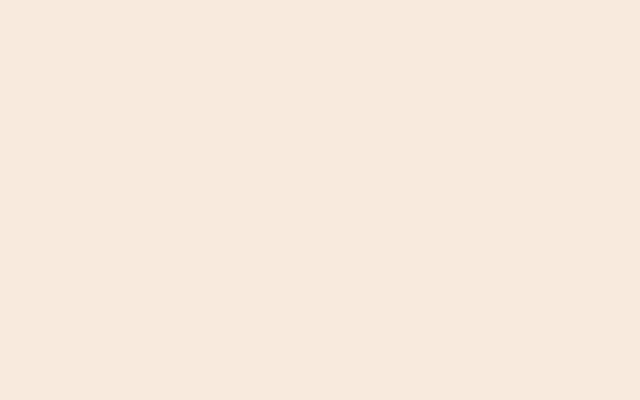
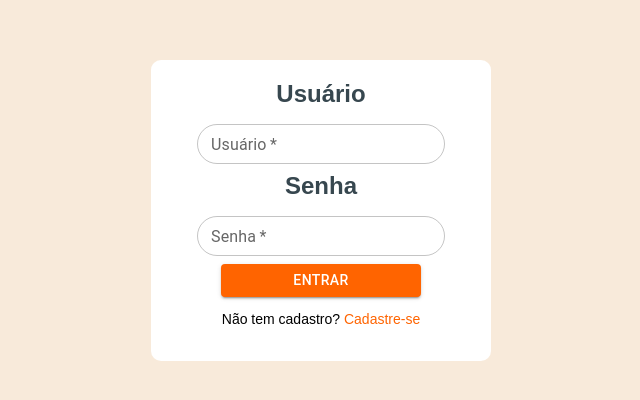
Before and after one commit to wallacesfos/projeto-gestao-de-habitos, a React (Create React App) app: page / in a window 1280 px wide. Shown: the part 190-590 px from the top of the page, without its empty margins (319-959 px from the left). Built offline with nearby package versions, Linux system fonts and the light colour scheme.

Commit message:
feat: Terminado formulario de Login

```diff
--- a/src/App.js
+++ b/src/App.js
@@ -1,9 +1,11 @@
+import SignIn from "./Components/Singnin/index.js";
 import { GlobalStyle } from "./Utils/globalStyle.js";
 
 function App() {
   return (
     <div className="App">
       <GlobalStyle />
+      <SignIn />
     </div>
   );
 }
--- /dev/null
+++ b/src/Components/Singnin/index.js
@@ -0,0 +1,80 @@
+import {TextField, Button} from "@material-ui/core"
+import { useForm } from 'react-hook-form';
+import {yupResolver } from "@hookform/resolvers/yup"
+import { FlexContainer, Form, Title, Login, Block, Cadastre} from "./style";
+import { login } from '../../Utils/endpoints/user'
+import { ToastContainer, toast } from 'react-toastify';
+import 'react-toastify/dist/ReactToastify.css';
+import {LoginSchema} from '../Yup'
+
+
+export default function SignIn(){
+
+    const {register, handleSubmit, formState: { errors } } = useForm({resolver: yupResolver(LoginSchema)})
+
+
+    const handleForm = async (data) => {
+        const resp = await login({
+            "username": data.name,
+            "password": data.password
+        })
+
+        console.log(resp)
+        if(resp.status === 401){
+            toast.error('A conta não existe')
+        }
+
+        if(resp.status === 200){
+            localStorage.clear();
+            localStorage.setItem("@token", JSON.stringify(resp.data.access));
+        }
+    }
+
+    return(
+        <FlexContainer>
+            <ToastContainer />
+            <Form className="formRegister" onSubmit={handleSubmit(handleForm)}>
+                <Title>Usuário</Title>
+                <div className="divTexts">
+                    <TextField required
+                    id="outlined-required"
+                    variant="outlined"
+                    size="small"
+                    color="primary"
+                    margin="normal"
+                    label="Usuário"
+                    {...register("name")}
+                    error={!!errors.name}
+                    helperText={errors.name?.message}
+                    className="inputField"
+
+                    />
+                </div>
+
+
+                <Title>Senha</Title>
+                <div className="divTexts">
+                    <TextField required
+                    id="outlined-required"
+                    variant="outlined"
+                    size="small"
+                    color="primary"
+                    margin="normal"
+                    label="Senha"
+                    type="password"
+                    {...register("password")}
+                    error={!!errors.password}
+                    helperText={errors.password?.message}
+                    className="inputField"
+
+                    />
+                </div>
+
+                <Block>
+                    <Button className="btn-primary" type="Submit" variant="contained">Entrar</Button>
+                </Block>
+                <Cadastre className="text-login">Não tem cadastro? <Login>Cadastre-se</Login></Cadastre>
+            </Form>
+        </FlexContainer>
+    )
+}
--- /dev/null
+++ b/src/Components/Singnin/style.js
@@ -0,0 +1,44 @@
+import styled from 'styled-components';
+
+
+export const FlexContainer = styled.div`
+    display: flex;
+    width: 100vw;
+    height: 100vh;
+    justify-content: center;
+    align-items: center;
+`
+
+export const Image = styled.img`
+    height: 500px;
+`
+
+export const Form = styled.form`
+    background-color: white;
+    padding: 20px;
+    border-radius: 10px;
+    display: flex;
+    flex-direction: column;
+    justify-content: center;
+    align-items: center;
+    text-align: center;
+    width: 300px;
+`
+
+export const Title = styled.h2`
+    font-family: Arial;
+    color: #37474F;
+`
+
+export const Login = styled.span`
+    color: #FF6400;
+`
+
+export const Block = styled.div`
+    width: 80%;
+`
+
+export const Cadastre = styled.p`
+    font-family: arial;
+    font-size: 14px;
+`
--- a/src/Components/Yup/index.js
+++ b/src/Components/Yup/index.js
@@ -6,3 +6,9 @@ export const Schema = yup.object().shape({
     password: yup.string().min(8, "Mínimo de 8 dígitos").matches(/^((?=.*[!@#$%^&*()\-_=+{};:,<.>]){1})(?=.*\d)((?=.*[a-z]){1})((?=.*[A-Z]){1}).*$/, "Senha deve conter ao menos uma letra maiúscula, uma minúscula, um número e um caracter especial!").required("Campo obrigatório"),
     passwordConfirmation: yup.string().oneOf([yup.ref('password'), null], 'Senhas devem ser iguais')
 });
+
+
+
+export const LoginSchema = yup.object().shape({
+    name: yup.string().required("Campo obrigatório").matches(/^[A-ZáàâãéèêíïóôõöúçñÁÀÂÃÉÈÍÏÓÔÕÖÚÇÑ0-9]+$/gi, "Não pode possuir espaços ou caractéres especiais"),
+});
```
